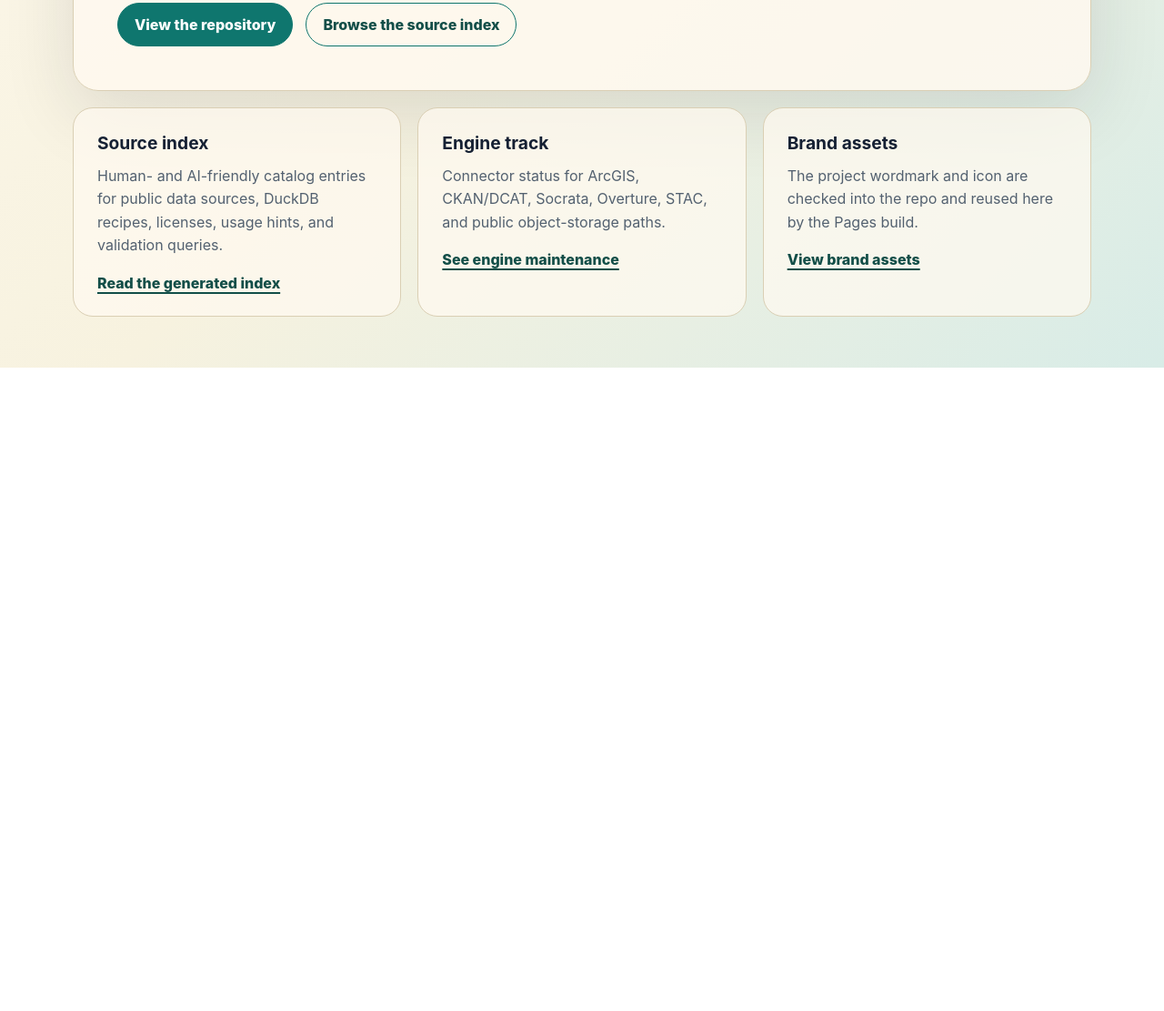
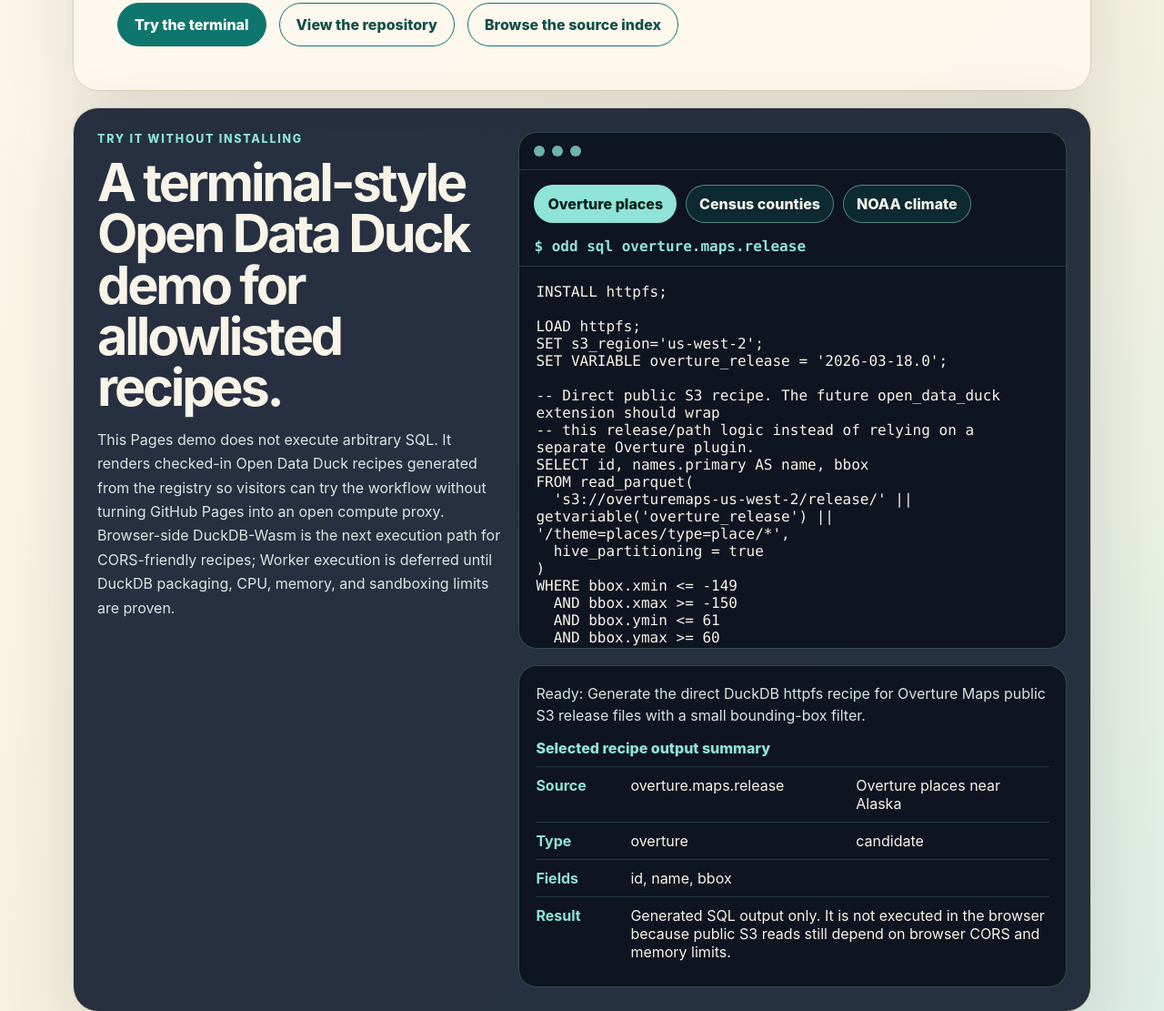
Before and after one commit to nikmarch/open-data-duck, a plain HTML site: page site/index.html in a window 1280 px wide. Shown: the part 866-1977 px from the top of the page at 91% size. Before the commit the page ends 1270 px from the top, so only its background shows below. Drawn offline with Linux system fonts and the light colour scheme; files whose address does not match are found by name.

Commit message:
Add static try-it terminal demo

```diff
--- /dev/null
+++ b/site/demo-recipes.json
@@ -0,0 +1,42 @@
+{
+  "architecture": {
+    "mode": "static-allowlisted-sql",
+    "label": "Static allowlisted SQL generator",
+    "copy": "This Pages demo does not execute arbitrary SQL. It renders checked-in Open Data Duck recipes generated from the registry so visitors can try the workflow without turning GitHub Pages into an open compute proxy. Browser-side DuckDB-Wasm is the next execution path for CORS-friendly recipes; Worker execution is deferred until DuckDB packaging, CPU, memory, and sandboxing limits are proven."
+  },
+  "examples": [
+    {
+      "id": "overture.maps.release",
+      "title": "Overture places near Alaska",
+      "source_type": "overture",
+      "status": "candidate",
+      "command": "odd sql overture.maps.release",
+      "description": "Generate the direct DuckDB httpfs recipe for Overture Maps public S3 release files with a small bounding-box filter.",
+      "result_note": "Generated SQL output only. It is not executed in the browser because public S3 reads still depend on browser CORS and memory limits.",
+      "fields": ["id", "name", "bbox"],
+      "sql": "INSTALL httpfs;\n\nLOAD httpfs;\nSET s3_region='us-west-2';\nSET VARIABLE overture_release = '2026-03-18.0';\n\n-- Direct public S3 recipe. The future open_data_duck extension should wrap\n-- this release/path logic instead of relying on a separate Overture plugin.\nSELECT id, names.primary AS name, bbox\nFROM read_parquet(\n  's3://overturemaps-us-west-2/release/' || getvariable('overture_release') || '/theme=places/type=place/*',\n  hive_partitioning = true\n)\nWHERE bbox.xmin <= -149\n  AND bbox.xmax >= -150\n  AND bbox.ymin <= 61\n  AND bbox.ymax >= 60\nLIMIT 10;\n"
+    },
+    {
+      "id": "census.cartographic.county-boundaries",
+      "title": "Census county boundary files",
+      "source_type": "other",
+      "status": "candidate",
+      "command": "odd sql census.cartographic.county-boundaries",
+      "description": "Generate the DuckDB spatial recipe for official Census cartographic county shapefiles over HTTPS.",
+      "result_note": "Generated SQL output only. The spatial extension and GDAL virtual file path run in DuckDB, not on this static page.",
+      "fields": ["GEOID", "NAME", "STATE_NAME", "geom_type"],
+      "sql": "INSTALL spatial;\n\nLOAD spatial;\n\nSELECT GEOID, NAME, STATE_NAME, ST_GeometryType(geom) AS geom_type\nFROM ST_Read('/vsizip/vsicurl/https://www2.census.gov/geo/tiger/GENZ2025/shp/cb_2025_us_county_20m.zip/cb_2025_us_county_20m.shp')\nLIMIT 10;\n"
+    },
+    {
+      "id": "aws.noaa-ghcn-daily",
+      "title": "NOAA daily climate CSV",
+      "source_type": "other",
+      "status": "candidate",
+      "command": "odd sql aws.noaa-ghcn-daily",
+      "description": "Generate a DuckDB httpfs recipe for NOAA GHCN Daily observations stored as public S3 CSV files.",
+      "result_note": "Generated SQL output only. This keeps the public demo bounded while still showing real Open Data Duck output.",
+      "fields": ["id", "date", "element", "data_value"],
+      "sql": "INSTALL httpfs;\n\nLOAD httpfs;\nSELECT id, date, element, data_value\nFROM read_csv_auto('https://noaa-ghcn-pds.s3.amazonaws.com/csv/by_year/2024.csv')\nLIMIT 10;\n"
+    }
+  ]
+}
--- a/site/index.html
+++ b/site/index.html
@@ -7,6 +7,7 @@
   <meta name="description" content="An open, DuckDB-friendly index of pluggable public data tables.">
   <link rel="icon" href="assets/brand/odd-icon.svg" type="image/svg+xml">
   <link rel="stylesheet" href="styles.css">
+  <script src="terminal.js" defer></script>
 </head>
 <body>
   <main>
@@ -16,8 +17,42 @@
       <h1 id="site-title">Find authoritative open data sources and query them safely with DuckDB.</h1>
       <p class="lede">Open Data Duck does not mirror datasets. It stores source metadata, licenses, attribution, and executable query recipes so people and AI workers can plug in public datasets quickly, without Googling, configuring, or remembering every source.</p>
       <div class="actions" aria-label="Primary links">
-        <a class="button primary" href="https://github.com/nikmarch/open-data-duck">View the repository</a>
+        <a class="button primary" href="#try-it">Try the terminal</a>
+        <a class="button" href="https://github.com/nikmarch/open-data-duck">View the repository</a>
         <a class="button" href="https://github.com/nikmarch/open-data-duck/blob/main/docs/index.md">Browse the source index</a>
+      </div>
+    </section>
+
+    <section class="try-it" id="try-it" aria-labelledby="try-it-title">
+      <div class="try-it-copy">
+        <p class="eyebrow">Try it without installing</p>
+        <h2 id="try-it-title">A terminal-style Open Data Duck demo for allowlisted recipes.</h2>
+        <p data-architecture-note>Loading demo architecture...</p>
+      </div>
+
+      <div class="terminal" aria-label="Open Data Duck terminal demo">
+        <div class="terminal-bar" aria-hidden="true">
+          <span></span>
+          <span></span>
+          <span></span>
+        </div>
+        <div class="preset-row" aria-label="Preset Open Data Duck examples">
+          <button type="button" data-example="overture.maps.release">Overture places</button>
+          <button type="button" data-example="census.cartographic.county-boundaries">Census counties</button>
+          <button type="button" data-example="aws.noaa-ghcn-daily">NOAA climate</button>
+        </div>
+        <p class="terminal-command" data-terminal-command>$ odd sql &lt;allowlisted-source-id&gt;</p>
+        <pre class="terminal-output" data-terminal-output>Loading demo recipes...</pre>
+      </div>
+
+      <div class="result-panel" aria-live="polite">
+        <p class="status-line" data-status-line>Loading presets...</p>
+        <table>
+          <caption>Selected recipe output summary</caption>
+          <tbody data-result-body>
+            <tr><td colspan="3">Loading source metadata...</td></tr>
+          </tbody>
+        </table>
       </div>
     </section>
 
--- a/site/styles.css
+++ b/site/styles.css
@@ -104,6 +104,145 @@ h1 {
   margin-top: 18px;
 }
 
+.try-it {
+  display: grid;
+  grid-template-columns: minmax(0, 0.85fr) minmax(0, 1.15fr);
+  gap: 18px;
+  margin-top: 18px;
+  padding: 26px;
+  border: 1px solid var(--line);
+  border-radius: 28px;
+  background: rgba(21, 32, 51, 0.92);
+  color: #f8f4e8;
+  box-shadow: 0 24px 80px rgba(21, 32, 51, 0.14);
+}
+
+.try-it .eyebrow {
+  margin-top: 0;
+  color: #8fe3d8;
+}
+
+.try-it h2 {
+  max-width: 520px;
+  margin: 0;
+  font-size: clamp(2rem, 5vw, 3.6rem);
+  line-height: 0.98;
+  letter-spacing: -0.055em;
+}
+
+.try-it-copy p:last-child {
+  color: #d9e6e2;
+  line-height: 1.65;
+}
+
+.terminal,
+.result-panel {
+  border: 1px solid rgba(143, 227, 216, 0.26);
+  border-radius: 20px;
+  background: rgba(8, 14, 24, 0.78);
+}
+
+.terminal {
+  min-width: 0;
+  overflow: hidden;
+}
+
+.terminal-bar {
+  display: flex;
+  gap: 8px;
+  padding: 14px 16px;
+  border-bottom: 1px solid rgba(143, 227, 216, 0.18);
+}
+
+.terminal-bar span {
+  width: 12px;
+  height: 12px;
+  border-radius: 50%;
+  background: #8fe3d8;
+  opacity: 0.76;
+}
+
+.preset-row {
+  display: flex;
+  flex-wrap: wrap;
+  gap: 10px;
+  padding: 16px;
+}
+
+.preset-row button {
+  cursor: pointer;
+  border: 1px solid rgba(143, 227, 216, 0.5);
+  border-radius: 999px;
+  padding: 10px 14px;
+  color: #f8f4e8;
+  background: rgba(15, 118, 110, 0.22);
+  font: inherit;
+  font-weight: 800;
+}
+
+.preset-row button[aria-pressed="true"] {
+  color: #082018;
+  background: #8fe3d8;
+}
+
+.terminal-command,
+.terminal-output {
+  margin: 0;
+  font-family: "SFMono-Regular", Consolas, "Liberation Mono", monospace;
+}
+
+.terminal-command {
+  padding: 0 16px 12px;
+  color: #8fe3d8;
+  font-weight: 800;
+}
+
+.terminal-output {
+  max-height: 420px;
+  overflow: auto;
+  padding: 18px;
+  border-top: 1px solid rgba(143, 227, 216, 0.18);
+  color: #f8f4e8;
+  white-space: pre-wrap;
+}
+
+.result-panel {
+  grid-column: 2;
+  padding: 18px;
+}
+
+.status-line {
+  margin: 0 0 14px;
+  color: #d9e6e2;
+  line-height: 1.5;
+}
+
+.result-panel table {
+  width: 100%;
+  border-collapse: collapse;
+  color: #f8f4e8;
+}
+
+.result-panel caption {
+  margin-bottom: 10px;
+  color: #8fe3d8;
+  font-weight: 800;
+  text-align: left;
+}
+
+.result-panel th,
+.result-panel td {
+  padding: 10px 0;
+  border-top: 1px solid rgba(143, 227, 216, 0.18);
+  text-align: left;
+  vertical-align: top;
+}
+
+.result-panel th {
+  width: 6.5rem;
+  color: #8fe3d8;
+}
+
 article {
   padding: 26px;
   border: 1px solid var(--line);
@@ -131,7 +270,12 @@ article p {
     padding: 28px;
   }
 
-  .grid {
+  .grid,
+  .try-it {
     grid-template-columns: 1fr;
   }
+
+  .result-panel {
+    grid-column: auto;
+  }
 }
--- /dev/null
+++ b/site/terminal.js
@@ -0,0 +1,73 @@
+const state = {
+  recipes: [],
+  selectedId: "",
+};
+
+function escapeHtml(value) {
+  return value.replace(/[&<>"']/g, (char) => ({
+    "&": "&amp;",
+    "<": "&lt;",
+    ">": "&gt;",
+    '"': "&quot;",
+    "'": "&#39;",
+  }[char]));
+}
+
+function findRecipe(id) {
+  return state.recipes.find((recipe) => recipe.id === id);
+}
+
+function renderOutput(recipe) {
+  const terminalCommand = document.querySelector("[data-terminal-command]");
+  const terminalOutput = document.querySelector("[data-terminal-output]");
+  const resultBody = document.querySelector("[data-result-body]");
+  const statusLine = document.querySelector("[data-status-line]");
+
+  if (!recipe) {
+    terminalCommand.textContent = "$ odd sql <allowlisted-source-id>";
+    terminalOutput.textContent = "Source not found. Pick one of the allowlisted examples.";
+    resultBody.innerHTML = '<tr><td colspan="3">No source selected.</td></tr>';
+    statusLine.textContent = "Error: unknown preset.";
+    return;
+  }
+
+  terminalCommand.textContent = `$ ${recipe.command}`;
+  terminalOutput.textContent = recipe.sql;
+  resultBody.innerHTML = `
+    <tr><th scope="row">Source</th><td>${escapeHtml(recipe.id)}</td><td>${escapeHtml(recipe.title)}</td></tr>
+    <tr><th scope="row">Type</th><td>${escapeHtml(recipe.source_type)}</td><td>${escapeHtml(recipe.status)}</td></tr>
+    <tr><th scope="row">Fields</th><td colspan="2">${escapeHtml(recipe.fields.join(", "))}</td></tr>
+    <tr><th scope="row">Result</th><td colspan="2">${escapeHtml(recipe.result_note)}</td></tr>
+  `;
+  statusLine.textContent = `Ready: ${recipe.description}`;
+}
+
+function selectRecipe(id) {
+  state.selectedId = id;
+  document.querySelectorAll("[data-example]").forEach((button) => {
+    button.setAttribute("aria-pressed", String(button.dataset.example === id));
+  });
+  renderOutput(findRecipe(id));
+}
+
+async function bootTerminal() {
+  const statusLine = document.querySelector("[data-status-line]");
+  try {
+    const response = await fetch("demo-recipes.json", { cache: "no-store" });
+    if (!response.ok) {
+      throw new Error(`HTTP ${response.status}`);
+    }
+    const payload = await response.json();
+    state.recipes = payload.examples || [];
+    document.querySelector("[data-architecture-note]").textContent = payload.architecture.copy;
+    document.querySelectorAll("[data-example]").forEach((button) => {
+      button.addEventListener("click", () => selectRecipe(button.dataset.example));
+    });
+    selectRecipe(state.recipes[0]?.id || "");
+  } catch (error) {
+    statusLine.textContent = `Error loading demo recipes: ${error.message}`;
+    renderOutput(null);
+  }
+}
+
+document.addEventListener("DOMContentLoaded", bootTerminal);
```
Also changed, not shown: 3 other files.
